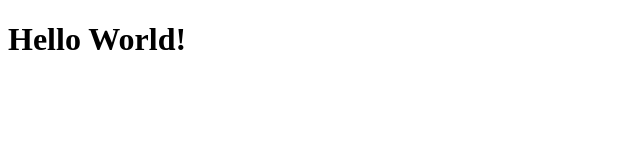
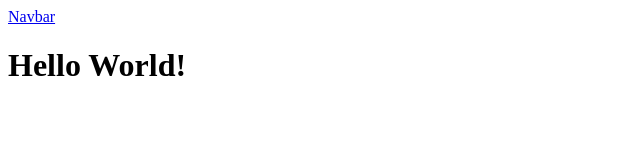
Before and after one commit to Orpheusp/orpheusp.github.io, a Gatsby site: page / in a window 1280 px wide. Shown: the whole page, without its empty margins (0-640 px from the left). Built offline with nearby package versions, Linux system fonts and the light colour scheme; Gatsby itself is replaced by a stand-in of ours.

Commit message:
Create NavBar component boilerplate

```diff
--- /dev/null
+++ b/src/components/nav_bar/nav_bar.tsx
@@ -0,0 +1,14 @@
+import * as React from 'react';
+
+/** Component for the NavBar. */
+export function NavBar(): JSX.Element {
+  return (
+    <nav className='navbar navbar-expand-lg'>
+      <div className='container'>
+        <a className='navbar-brand' href='#'>
+          Navbar
+        </a>
+      </div>
+    </nav>
+  );
+}
--- a/src/pages/index.tsx
+++ b/src/pages/index.tsx
@@ -1,6 +1,13 @@
 import * as React from 'react';
+
+import { NavBar } from '../components/nav_bar/nav_bar';
 
 /** Root component that renders the entire site. */
 export default function Home(): JSX.Element {
-  return <h1>Hello World!</h1>;
+  return (
+    <React.Fragment>
+      <NavBar />
+      <h1>Hello World!</h1>
+    </React.Fragment>
+  );
 }
```
